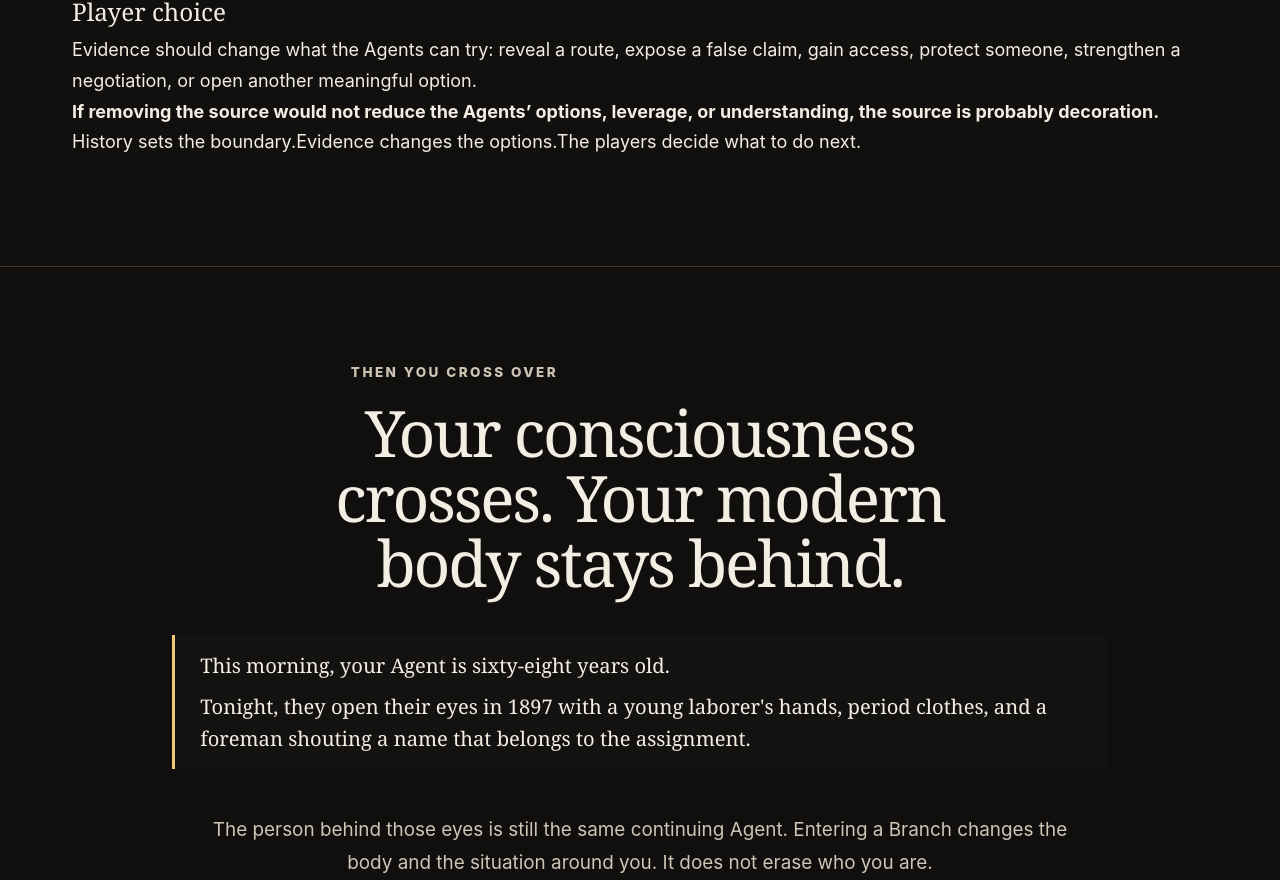
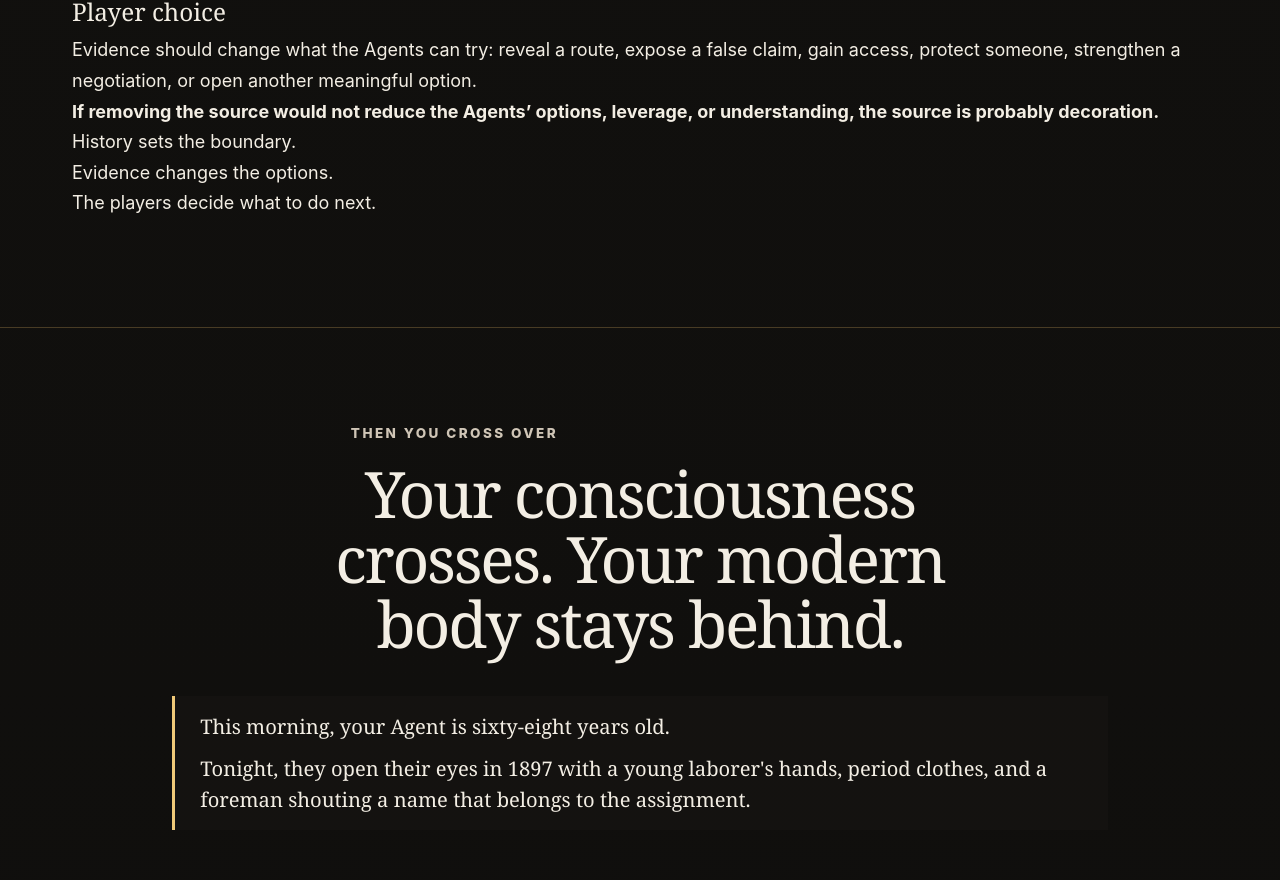
Before and after one commit to casevoiceai/tccrpg, a React (Vite) app: page / in a window 1280 px wide. Shown: the part 5100-5980 px from the top of the page. Built offline with nearby package versions, Linux system fonts and the light colour scheme.

Commit message:
Fix evidence closing sentence breaks

```diff
--- a/src/PublicHome.tsx
+++ b/src/PublicHome.tsx
@@ -90,8 +90,8 @@ export default function PublicHome() {
             <article><h3>Player choice</h3><p>Evidence should change what the Agents can try: reveal a route, expose a false claim, gain access, protect someone, strengthen a negotiation, or open another meaningful option.</p></article>
           </div>
           <div className="evidence-change-close">
-            <p><strong>If removing the source would not reduce the Agents’ options, leverage, or understanding, the source is probably decoration.</strong></p>
-            <p className="evidence-close-lines"><span>History sets the boundary.</span><span>Evidence changes the options.</span><span>The players decide what to do next.</span></p>
+            <p style={{ whiteSpace: 'nowrap' }}><strong>If removing the source would not reduce the Agents’ options, leverage, or understanding, the source is probably decoration.</strong></p>
+            <p className="evidence-close-lines"><span style={{ display: 'block' }}>History sets the boundary.</span><span style={{ display: 'block' }}>Evidence changes the options.</span><span style={{ display: 'block' }}>The players decide what to do next.</span></p>
           </div>
         </div>
       </section>
```
